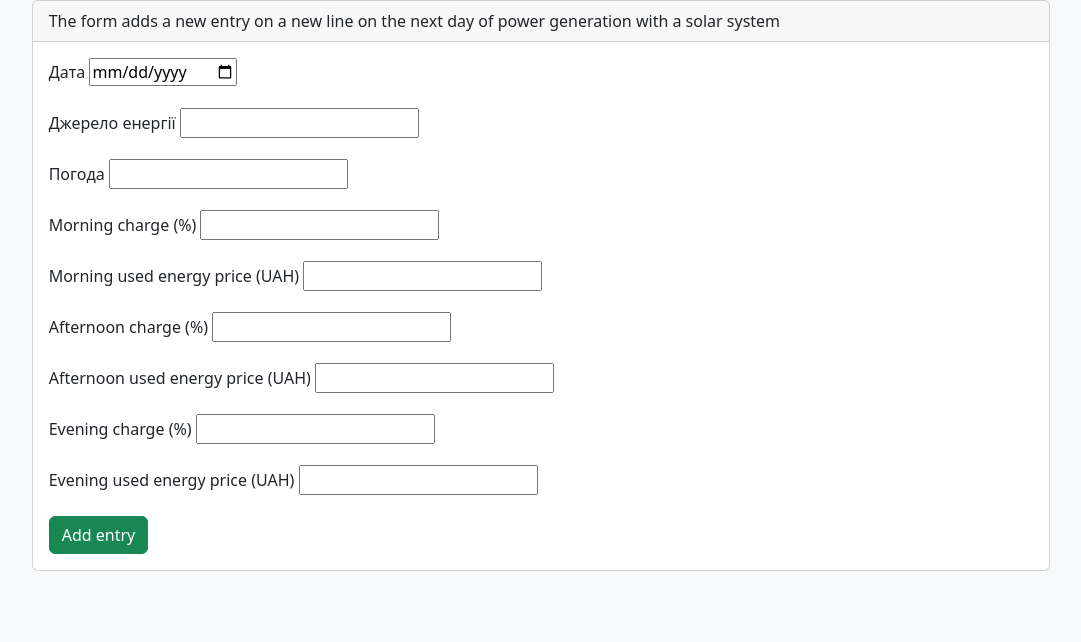
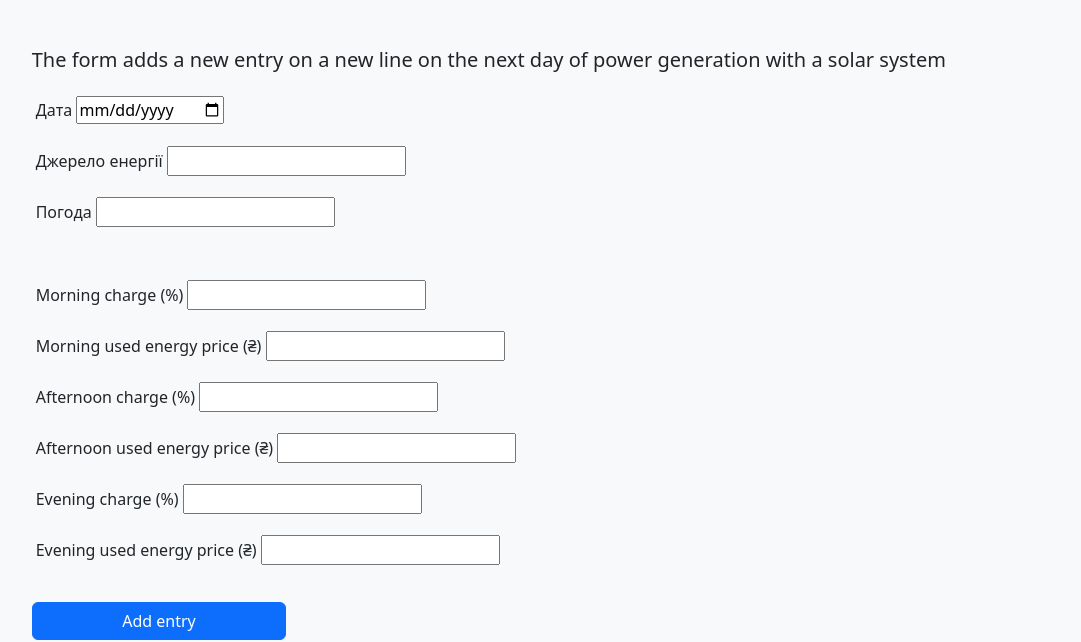
Before and after one commit to ychernyshev/Solar-Power-Calculator, a Django app: template calculator/templates/calculator/add_entry.html in a window 1280 px wide. Shown: the part 158-800 px from the top of the page, without its empty margins (99-1180 px from the left). Run offline with Django 3.2, Linux system fonts and the light colour scheme; the template is opened without the code that fills it, so the values that code supplies are empty, except form fields; tables that the repository leaves empty hold one stand-in row (values such as "Sample post"); form fields are guessed from the names that the template uses; some libraries are stand-ins or nearby versions.

Commit message:
Update add_entry.html
The Add Entry form has been updated with a better design

```diff
--- a/calculator/templates/calculator/add_entry.html
+++ b/calculator/templates/calculator/add_entry.html
@@ -4,14 +4,13 @@
 
 {% block content %}
 
-<div class="card">
-    <div class="card-header">
-        The form adds a new entry on a new line on the next day of power generation with a solar system
-    </div>
+<h5 class="mt-5">The form adds a new entry on a new line on the next day of power generation with a solar system</h5>
 <div class="card-body">
     <form method="post" class="card-text">
         {% csrf_token %}
-
+        <div class="row">
+            <div class="col-xxl-3 bg-light p-3">
+                <div class="col-xxl-12">
                     <div class="mb-3">
                         <label for="{{ form.date.id_for_label }}" class="form-label">Дата</label>
                         {{ form.date }}
@@ -19,7 +18,8 @@
                         <div class="text-danger">{{ form.date.errors }}</div>
                         {% endif %}
                     </div>
-
+                </div>
+                <div class="col-xxl-12">
                     <div class="mb-3">
                         <label for="{{ form.power.id_for_label }}" class="form-label">Джерело енергії</label>
                         {{ form.power }}
@@ -27,7 +27,8 @@
                         <div class="text-danger">{{ form.power.errors }}</div>
                         {% endif %}
                     </div>
-
+                </div>
+                <div class="col-xxl-12">
                     <div class="mb-3">
                         <label for="{{ form.weather.id_for_label }}" class="form-label">Погода</label>
                         {{ form.weather }}
@@ -35,57 +36,89 @@
                         <div class="text-danger">{{ form.weather.errors }}</div>
                         {% endif %}
                     </div>
-
+                </div>
+            </div>
+            <div class="col-xxl-9 p-3">
+                <div class="row">
+                    <div class="col-xxl-6">
                         <div class="mb-3">
-                <label for="{{ form.morning_data_charge.id_for_label }}" class="form-label">Morning charge (%)</label>
+                            <label for="{{ form.morning_data_charge.id_for_label }}" class="form-label">Morning
+                                charge
+                                (%)</label>
                             {{ form.morning_data_charge }}
                             {% if form.morning_data_charge.errors %}
                             <div class="text-danger">{{ form.morning_data_charge.errors }}</div>
                             {% endif %}
                         </div>
+                    </div>
+                    <div class="col-xxl-6">
                         <div class="mb-3">
-                <label for="{{ form.morning_data_price.id_for_label }}" class="form-label">Morning used energy price
-                    (UAH)</label>
+                            <label for="{{ form.morning_data_price.id_for_label }}" class="form-label">Morning
+                                used
+                                energy price
+                                (₴)</label>
                             {{ form.morning_data_price }}
                             {% if form.morning_data_price.errors %}
                             <div class="text-danger">{{ form.morning_data_price.errors }}</div>
                             {% endif %}
                         </div>
+                    </div>
+                </div>
+                <div class="row">
+                    <div class="col-xxl-6">
                         <div class="mb-3">
-                <label for="{{ form.afternoon_data_charge.id_for_label }}" class="form-label">Afternoon charge
+                            <label for="{{ form.afternoon_data_charge.id_for_label }}" class="form-label">Afternoon
+                                charge
                                 (%)</label>
                             {{ form.afternoon_data_charge }}
                             {% if form.afternoon_data_charge.errors %}
                             <div class="text-danger">{{ form.afternoon_data_charge.errors }}</div>
                             {% endif %}
                         </div>
+                    </div>
+                    <div class="col-xxl-6">
                         <div class="mb-3">
-                <label for="{{ form.afternoon_data_price.id_for_label }}" class="form-label">Afternoon used energy price
-                    (UAH)</label>
+                            <label for="{{ form.afternoon_data_price.id_for_label }}" class="form-label">Afternoon
+                                used
+                                energy price
+                                (₴)</label>
                             {{ form.afternoon_data_price }}
                             {% if form.afternoon_data_price.errors %}
                             <div class="text-danger">{{ form.afternoon_data_price.errors }}</div>
                             {% endif %}
                         </div>
+                    </div>
+                </div>
+                <div class="row">
+                    <div class="col-xxl-6">
                         <div class="mb-3">
-                <label for="{{ form.evening_data_charge.id_for_label }}" class="form-label">Evening charge (%)</label>
+                            <label for="{{ form.evening_data_charge.id_for_label }}" class="form-label">Evening
+                                charge
+                                (%)</label>
                             {{ form.evening_data_charge }}
                             {% if form.evening_data_charge.errors %}
                             <div class="text-danger">{{ form.evening_data_charge.errors }}</div>
                             {% endif %}
                         </div>
+                    </div>
+                    <div class="col-xxl-6">
                         <div class="mb-3">
-                <label for="{{ form.evening_data_price.id_for_label }}" class="form-label">Evening used energy price
-                    (UAH)</label>
+                            <label for="{{ form.evening_data_price.id_for_label }}" class="form-label">Evening
+                                used
+                                energy price
+                                (₴)</label>
                             {{ form.evening_data_price }}
                             {% if form.evening_data_price.errors %}
                             <div class="text-danger">{{ form.evening_data_price.errors }}</div>
                             {% endif %}
                         </div>
-
-            <button type="submit" class="btn btn-success">Add entry</button>
-        </form>
+                    </div>
+                </div>
             </div>
         </div>
 
+        <button type="submit" class="btn btn-primary w-25">Add entry</button>
+    </form>
+</div>
+
 {% endblock %}
```
Lines whose indentation alone changed are shown as unchanged.
